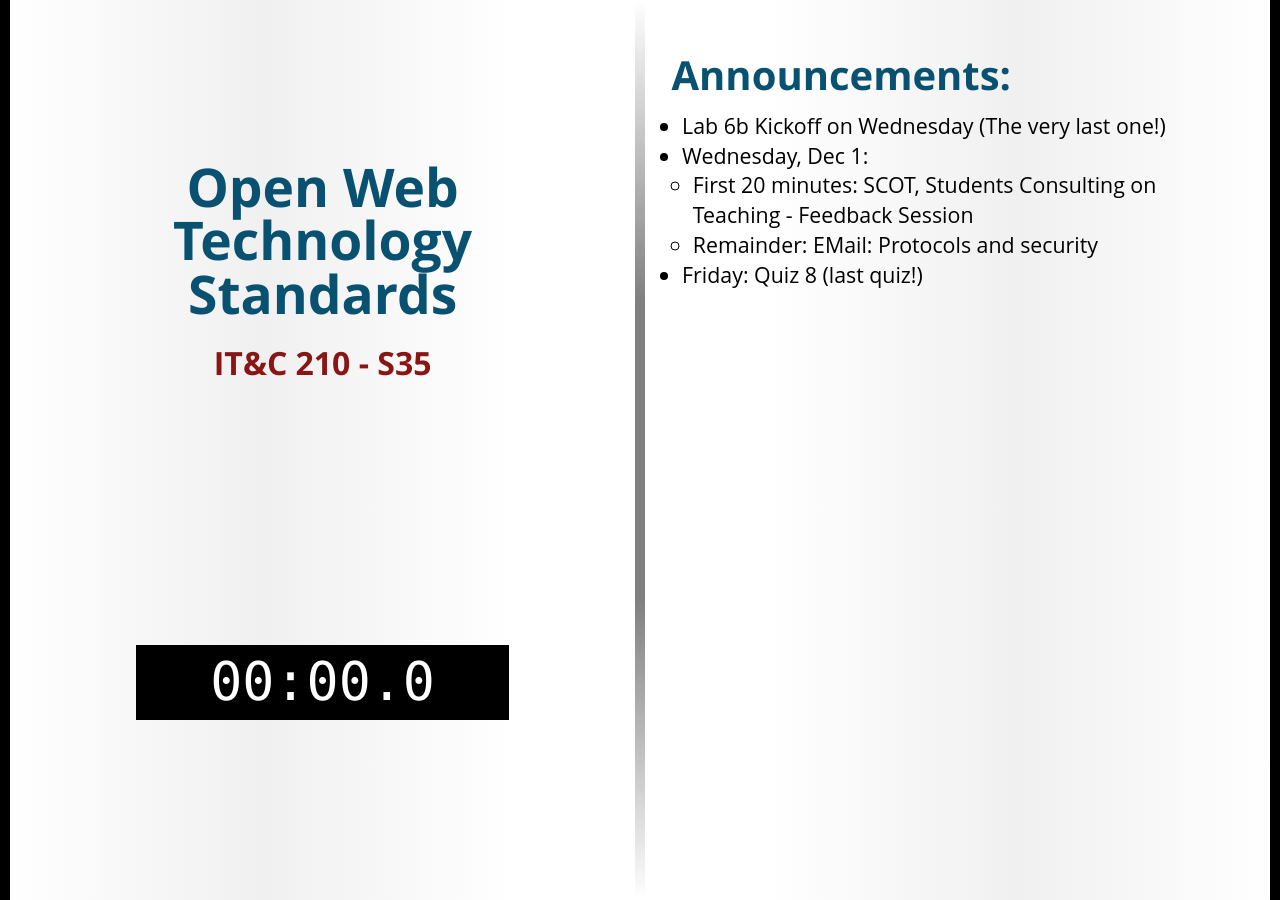
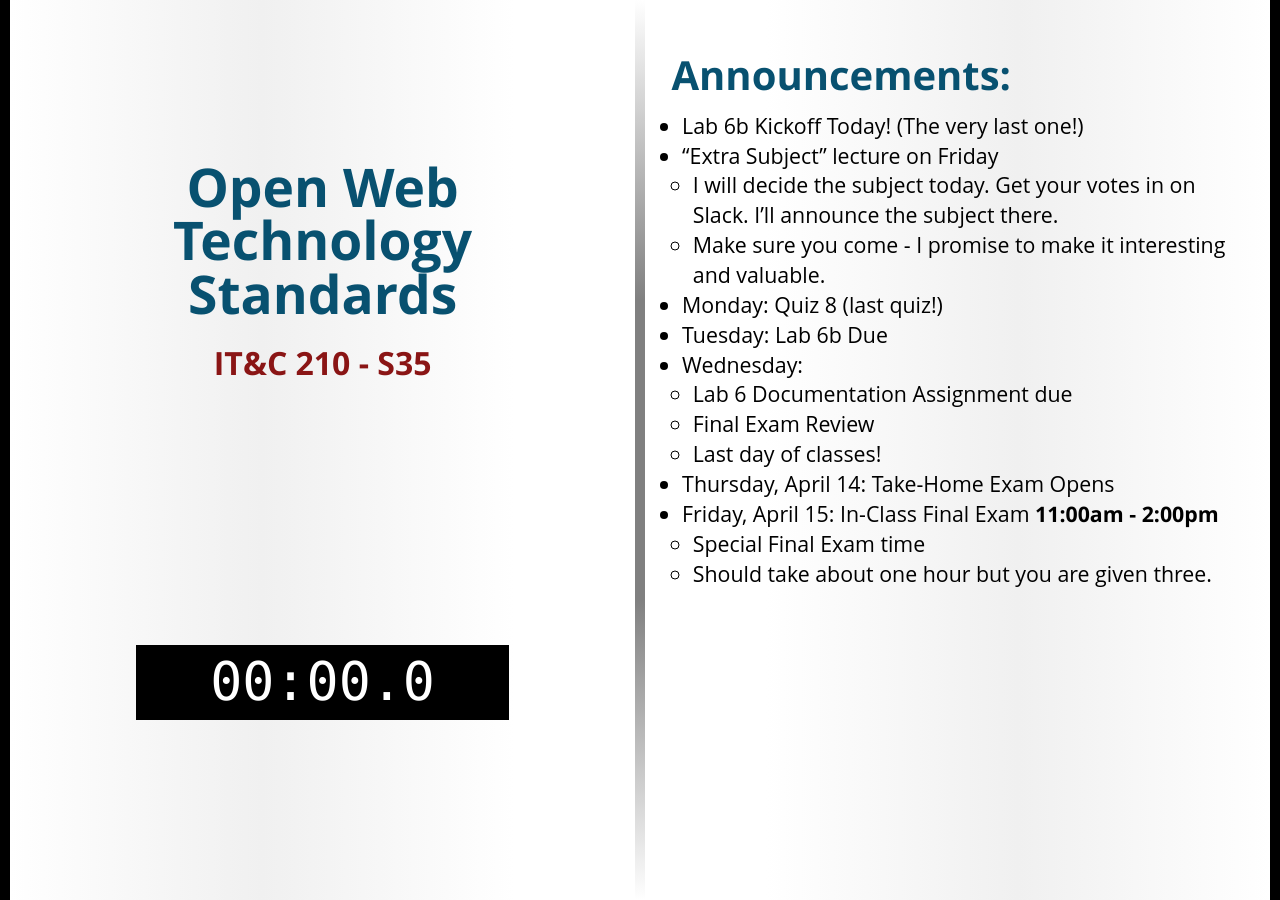
Before and after one commit to BYU-ITC-210/BYU-ITC-210.github.io, a Jekyll site: the page built from _welcome/S35.md, in a window 1280 px wide. Built offline with Jekyll 4.4.1, drawn with Linux system fonts in a browser that asks for light colours; some web fonts are replaced.

Commit message:
Welcome S35

```diff
--- a/_welcome/S35.md
+++ b/_welcome/S35.md
@@ -3,8 +3,17 @@ title: Open Web Technology Standards
 session: S35
 ---
 
-* Lab 6b Kickoff on Wednesday (The very last one!)
-* Wednesday, Dec 1:
-    * First 20 minutes: SCOT, Students Consulting on Teaching - Feedback Session
-    * Remainder: EMail: Protocols and security
-* Friday: Quiz 8 (last quiz!)
+* Lab 6b Kickoff Today! (The very last one!)
+* "Extra Subject" lecture on Friday
+    * I will decide the subject today. Get your votes in on Slack. I'll announce the subject there.
+    * Make sure you come - I promise to make it interesting and valuable.
+* Monday: Quiz 8 (last quiz!)
+* Tuesday: Lab 6b Due
+* Wednesday:
+    * Lab 6 Documentation Assignment due
+    * Final Exam Review
+    * Last day of classes!
+* Thursday, April 14: Take-Home Exam Opens
+* Friday, April 15: In-Class Final Exam **11:00am - 2:00pm**
+    * Special Final Exam time
+    * Should take about one hour but you are given three.
```
